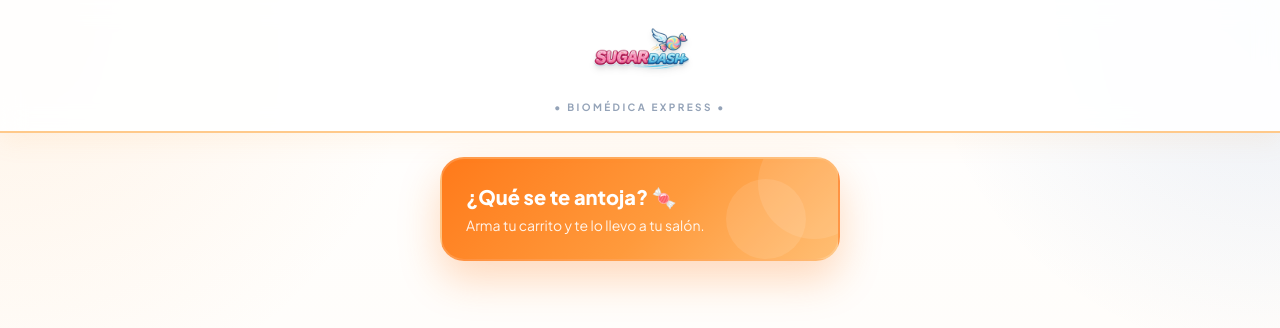
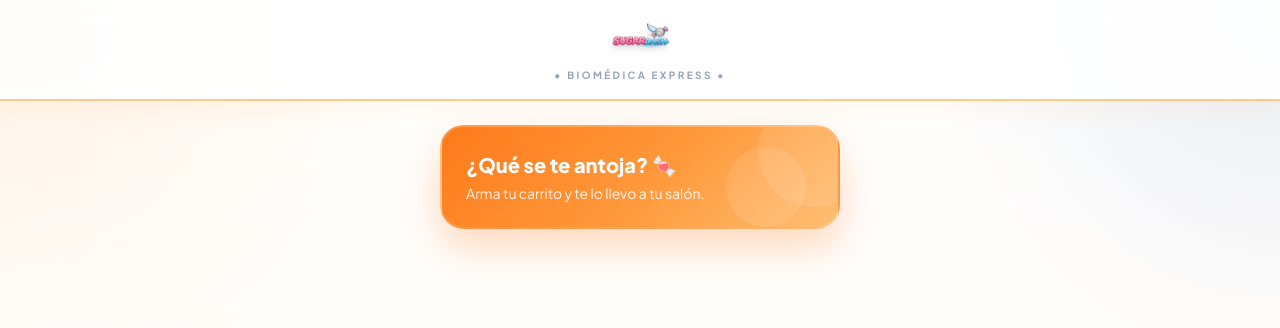
Before and after one commit to Thestadoacuoso/dulceria-escolar, a Flask app: template templates/index.html in a window 1280 px wide. Shown: the top 328 px of the page. Run offline with Flask 3, Linux system fonts and the light colour scheme; the template is opened without the code that fills it, so the values that code supplies are empty; some libraries are stand-ins or nearby versions.

```diff
--- a/templates/index.html
+++ b/templates/index.html
@@ -131,7 +131,7 @@
                 <img
                     src="/static/logo_sugar.png"
                     alt="Sugar Dash"
-                    class="h-20 mx-auto object-contain mb-1 drop-shadow-md transition hover:scale-105"
+                    class="h-12 mx-auto object-contain mb-1 drop-shadow-md transition hover:scale-105"
                 >
                 <p class="text-[10px] font-bold text-slate-400 uppercase tracking-[0.24em]">
                     • Biomédica Express •
```
